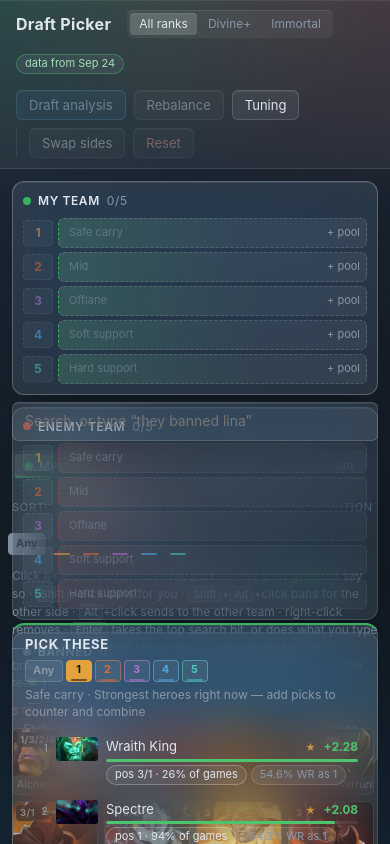
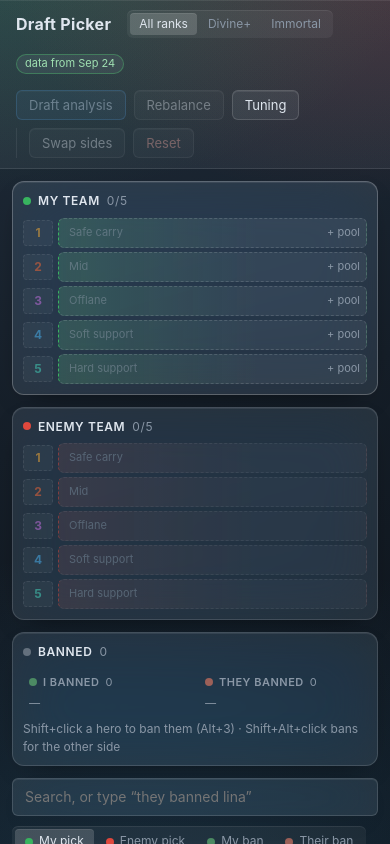
Before and after one commit to yarikleto/dotabuff-picker, a React (Vite) app: page / in a window 390 px wide. Built offline with nearby package versions, Linux system fonts and the light colour scheme.

Commit message:
Size the stacked columns to their content under 1040px
Below 1040px the three columns stack in one grid column and the board
scrolls as a whole. Each stacked row takes its column's content height,
so the team panels, the hero grid and the suggestions follow one another
down the page.

```diff
--- a/src/styles.css
+++ b/src/styles.css
@@ -277,8 +277,13 @@ code {
 }
 
 @media (max-width: 1040px) {
+  /*
+   * `.col` gives up its content minimum so each wide column scrolls inside
+   * itself; stacked, auto rows would then split the board's height evenly.
+   */
   .layout {
     grid-template-columns: 1fr;
+    grid-auto-rows: max-content;
     overflow-y: auto;
   }
   .col-left,
```
